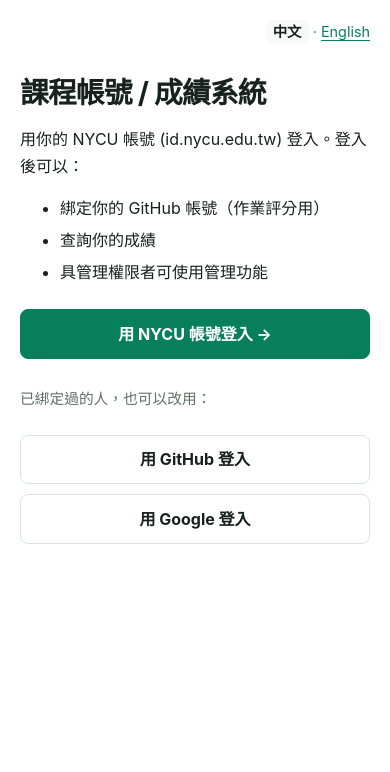
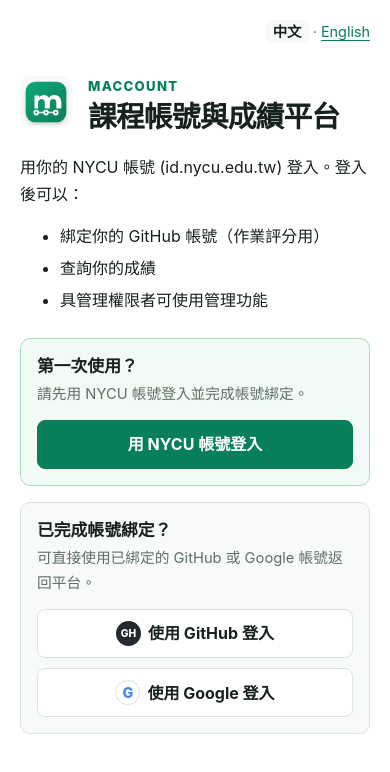
Before and after one commit to skhuang/maccount, a website: page index.html in a window 390 px wide. Drawn offline with Linux system fonts and the light colour scheme.

Commit message:
feat(ui): improve account and course information hierarchy

```diff
--- a/index.html
+++ b/index.html
@@ -6,44 +6,63 @@
 <link rel="stylesheet" href="./ui.css" />
 <body>
   <nav class="lang-switch" aria-label="Language"><a href="#" id="lang-zh">中文</a> · <a href="#" id="lang-en">English</a></nav>
-  <h1 id="t-h1"></h1>
+  <header class="hero">
+    <img class="brand-logo" src="./assets/maccount-logo.svg" alt="" width="64" height="64" />
+    <div>
+      <p class="eyebrow">maccount</p>
+      <h1 id="t-h1"></h1>
+    </div>
+  </header>
   <p id="t-intro"></p>
   <ul>
     <li id="t-li1"></li>
     <li id="t-li2"></li>
     <li id="t-li3"></li>
   </ul>
-  <div class="actions"><a id="start" class="button button--primary"></a></div>
-  <p id="alt-label" class="hint"></p>
-  <div class="actions">
-    <a id="login-github" class="button"></a>
-    <a id="login-google" class="button"></a>
-  </div>
+  <section class="login-panel login-panel--primary" aria-labelledby="first-label">
+    <h2 id="first-label"></h2>
+    <p id="first-note" class="panel-note"></p>
+    <div class="actions"><a id="start" class="button button--primary"></a></div>
+  </section>
+  <section class="login-panel" aria-labelledby="alt-label">
+    <h2 id="alt-label"></h2>
+    <p id="alt-note" class="panel-note"></p>
+    <div class="actions">
+      <a id="login-github" class="button"><span class="provider-mark" aria-hidden="true">GH</span><span data-label></span></a>
+      <a id="login-google" class="button"><span class="provider-mark provider-mark--google" aria-hidden="true">G</span><span data-label></span></a>
+    </div>
+  </section>
   <script>
     // 部署後把這裡換成你的 Worker 網址
     const WORKER_BASE = "https://maccount-api.skhuang.workers.dev";
     const STR = {
       zh: {
         title: "課程帳號 / 成績系統",
-        h1: "課程帳號 / 成績系統",
+        h1: "課程帳號與成績平台",
         intro: "用你的 NYCU 帳號 (id.nycu.edu.tw) 登入。登入後可以：",
         li1: "綁定你的 GitHub 帳號（作業評分用）",
         li2: "查詢你的成績",
         li3: "具管理權限者可使用管理功能",
-        btn: "用 NYCU 帳號登入 →",
-        alt: "已綁定過的人，也可以改用：",
-        btn_github: "用 GitHub 登入",
-        btn_google: "用 Google 登入",
+        first: "第一次使用？",
+        first_note: "請先用 NYCU 帳號登入並完成帳號綁定。",
+        btn: "用 NYCU 帳號登入",
+        alt: "已完成帳號綁定？",
+        alt_note: "可直接使用已綁定的 GitHub 或 Google 帳號返回平台。",
+        btn_github: "使用 GitHub 登入",
+        btn_google: "使用 Google 登入",
       },
       en: {
         title: "Course Account / Grades",
-        h1: "Course Account / Grades",
+        h1: "Course Accounts & Grades",
         intro: "Sign in with your NYCU account (id.nycu.edu.tw). After signing in you can:",
         li1: "Bind your GitHub account (for grading)",
         li2: "Check your grades",
         li3: "Admins can use admin functions",
-        btn: "Sign in with NYCU →",
-        alt: "Already linked? You can also use:",
+        first: "First time here?",
+        first_note: "Sign in with NYCU first to connect your course accounts.",
+        btn: "Sign in with NYCU",
+        alt: "Already connected?",
+        alt_note: "Return with your connected GitHub or Google account.",
         btn_github: "Sign in with GitHub",
         btn_google: "Sign in with Google",
       },
@@ -64,16 +83,19 @@
       document.getElementById("t-li1").textContent = s.li1;
       document.getElementById("t-li2").textContent = s.li2;
       document.getElementById("t-li3").textContent = s.li3;
+      document.getElementById("first-label").textContent = s.first;
+      document.getElementById("first-note").textContent = s.first_note;
       const a = document.getElementById("start");
       a.textContent = s.btn;
       // carry the choice into the Worker so the dashboard matches
       a.href = WORKER_BASE + "/auth/nycu/start?lang=" + lang;
       document.getElementById("alt-label").textContent = s.alt;
+      document.getElementById("alt-note").textContent = s.alt_note;
       const gh = document.getElementById("login-github");
-      gh.textContent = s.btn_github;
+      gh.querySelector("[data-label]").textContent = s.btn_github;
       gh.href = WORKER_BASE + "/auth/github/login?lang=" + lang;
       const gg = document.getElementById("login-google");
-      gg.textContent = s.btn_google;
+      gg.querySelector("[data-label]").textContent = s.btn_google;
       gg.href = WORKER_BASE + "/auth/google/login?lang=" + lang;
     }
     function setLang(l) { localStorage.setItem("lang", l); render(l); }
--- a/ui.css
+++ b/ui.css
@@ -28,12 +28,17 @@
   box-shadow: var(--shadow);
 }
 h1 { margin: 0 0 1rem; font-size: clamp(1.8rem, 5vw, 2.45rem); line-height: 1.2; letter-spacing: -0.03em; }
+h2 { margin: 0; font-size: 1.05rem; line-height: 1.35; }
 p { margin: 0.8rem 0; }
 li + li { margin-top: 0.35rem; }
 a { color: var(--brand); text-underline-offset: 3px; }
 a:hover { color: var(--brand-hover); }
 a:focus-visible { outline: 3px solid rgba(8, 127, 91, 0.28); outline-offset: 3px; }
 .lang-switch { margin: 0 0 2rem; text-align: right; font-size: 0.9rem; color: var(--muted); }
+.hero { display: flex; align-items: center; gap: 1rem; margin-bottom: 1.25rem; }
+.hero h1 { margin: 0; }
+.brand-logo { flex: 0 0 auto; width: 64px; height: 64px; }
+.eyebrow { margin: 0 0 0.15rem; color: var(--brand); font-size: 0.82rem; font-weight: 800; letter-spacing: 0.1em; text-transform: uppercase; }
 .lang-switch [aria-current] { padding: 0.2rem 0.45rem; border-radius: 6px; background: var(--surface-soft); color: var(--text); font-weight: 700; text-decoration: none; }
 .actions { display: flex; gap: 0.65rem; flex-wrap: wrap; margin-top: 1.5rem; }
 .button {
@@ -53,6 +58,12 @@
 .button--primary { border-color: var(--brand); background: var(--brand); color: #fff; }
 .button--primary:hover { border-color: var(--brand-hover); background: var(--brand-hover); color: #fff; }
 .hint { margin: 1.75rem 0 0.4rem; color: var(--muted); font-size: 0.92rem; }
+.login-panel { margin-top: 1rem; padding: 1rem; border: 1px solid var(--line); border-radius: 10px; background: var(--surface-soft); }
+.login-panel--primary { margin-top: 1.5rem; border-color: #a8dac1; background: #f1faf5; }
+.login-panel .actions { margin-top: 0.85rem; }
+.panel-note { margin: 0.3rem 0 0; color: var(--muted); font-size: 0.92rem; }
+.provider-mark { display: inline-grid; width: 1.55rem; height: 1.55rem; margin-right: 0.45rem; place-items: center; border-radius: 50%; background: #24292f; color: #fff; font-size: 0.64rem; font-weight: 800; }
+.provider-mark--google { background: #fff; color: #4285f4; border: 1px solid var(--line); font-size: .9rem; }
 .result { padding: 1rem; border: 1px solid var(--line); border-radius: 10px; background: var(--surface-soft); }
 .result--success { border-color: #a8dac1; background: #eaf8f1; }
 .result--danger { border-color: #efb4b4; background: #fff0f0; }
@@ -62,6 +73,8 @@
   body { width: 100%; margin: 0; padding: 1.25rem; border: 0; border-radius: 0; box-shadow: none; }
   .actions { display: grid; }
   .button { width: 100%; }
+  .hero { align-items: flex-start; }
+  .brand-logo { width: 52px; height: 52px; }
 }
 @media (prefers-reduced-motion: reduce) {
   * { scroll-behavior: auto !important; transition: none !important; }
```
Also changed, not shown: src/html.ts (+36 -12 lines), test-ui/ui.spec.ts (+82 -0 lines), test/html.test.ts (+1 -1 lines).
